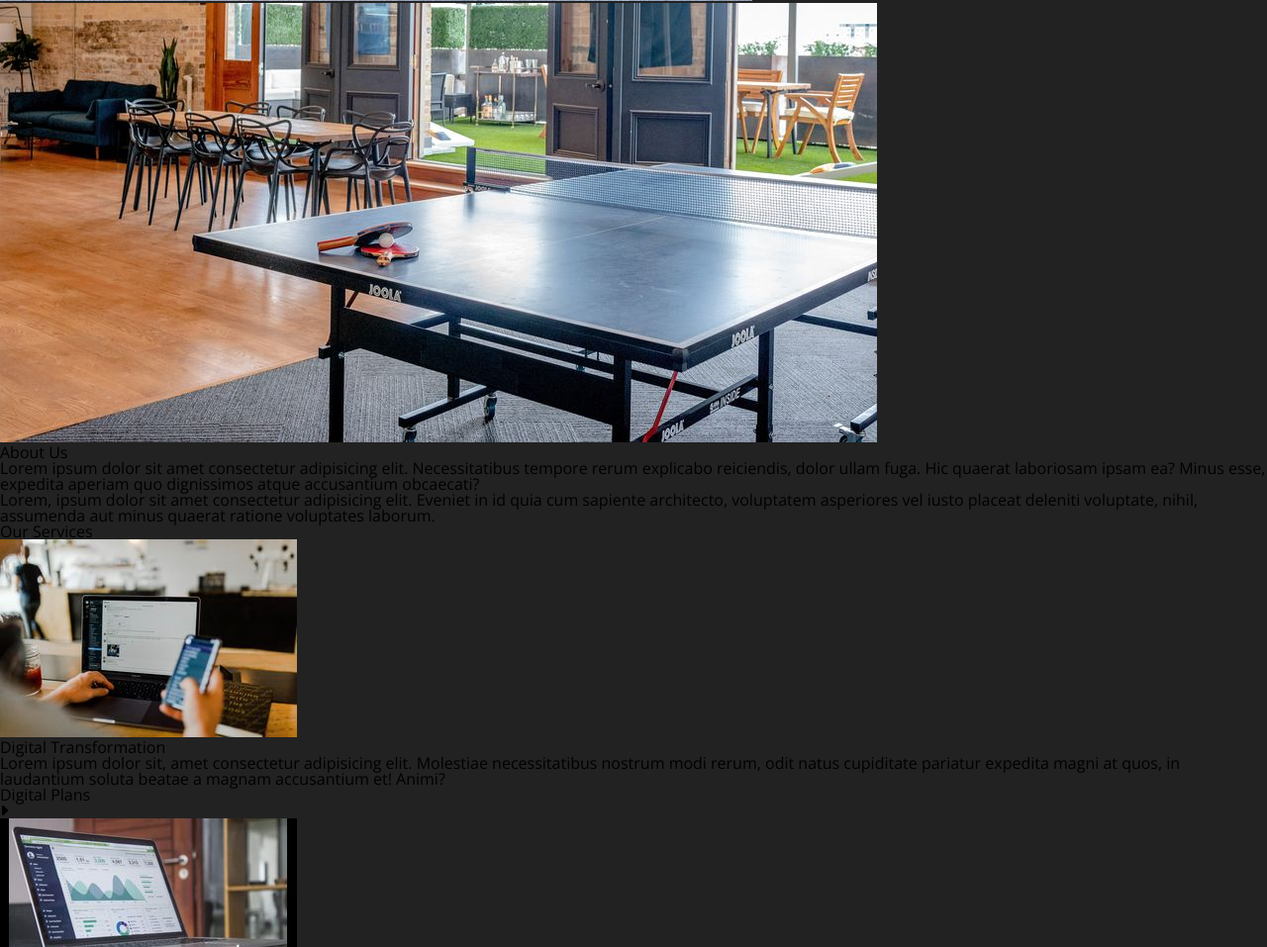
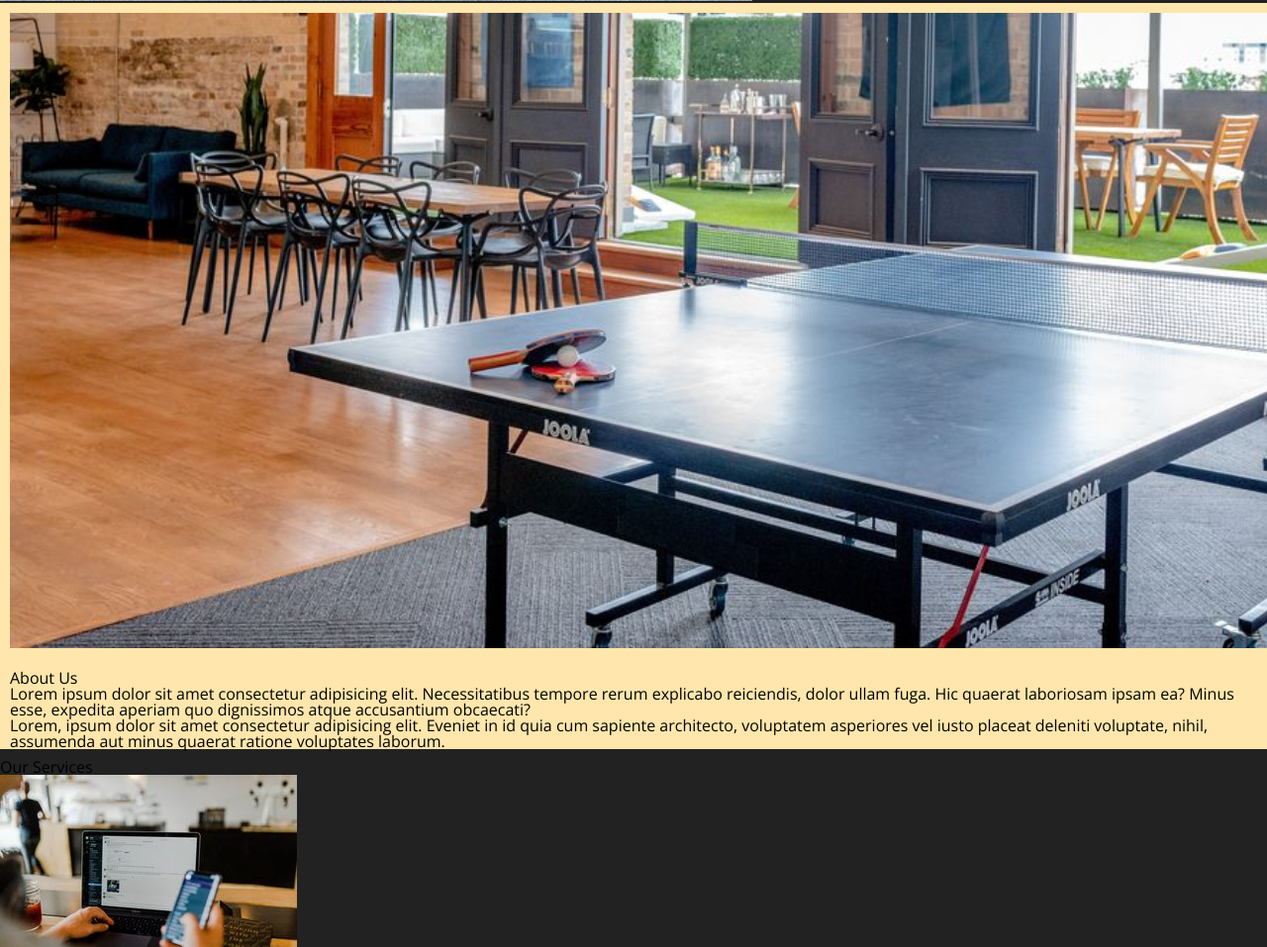
Before and after one commit to norm0151/norm0151.github.io, a plain HTML site: page final-project/index.html in a window 1280 px wide. Shown: the part 1057-2014 px from the top of the page at 99% size. Drawn offline with nearby package versions, Linux system fonts and the light colour scheme.

Commit message:
adds class and margins

```diff
--- a/final-project/css/main.css
+++ b/final-project/css/main.css
@@ -166,6 +166,19 @@ h1 {
 }
 
 /* about us */
+/* background needs to be beige, full photo */
+#aboutus {
+	background-color: #ffe6ac;
+}
+
+#aboutus img {
+	width: 100%;
+	margin: 10px;
+}
+
+.about {
+	margin: 10px;
+}
 
 /* our services */
 
--- a/final-project/index.html
+++ b/final-project/index.html
@@ -47,9 +47,11 @@
     <div class="content">
       <section id="aboutus">
         <img src="images/about-us.jpg" alt="image of inside a building with a ping pong table">
+        <div class="about">
         <h2>About Us</h2>
         <p>Lorem ipsum dolor sit amet consectetur adipisicing elit. Necessitatibus tempore rerum explicabo reiciendis, dolor ullam fuga. Hic quaerat laboriosam ipsam ea? Minus esse, expedita aperiam quo dignissimos atque accusantium obcaecati?</p>
         <p>Lorem, ipsum dolor sit amet consectetur adipisicing elit. Eveniet in id quia cum sapiente architecto, voluptatem asperiores vel iusto placeat deleniti voluptate, nihil, assumenda aut minus quaerat ratione voluptates laborum.</p>
+        </div>
       </section>
       <!-- service section will include all 5 services with image ontop of text in mobile ver. with button underneath, apply grids to this section for desktop ver. -->
       <section id="services">
```
